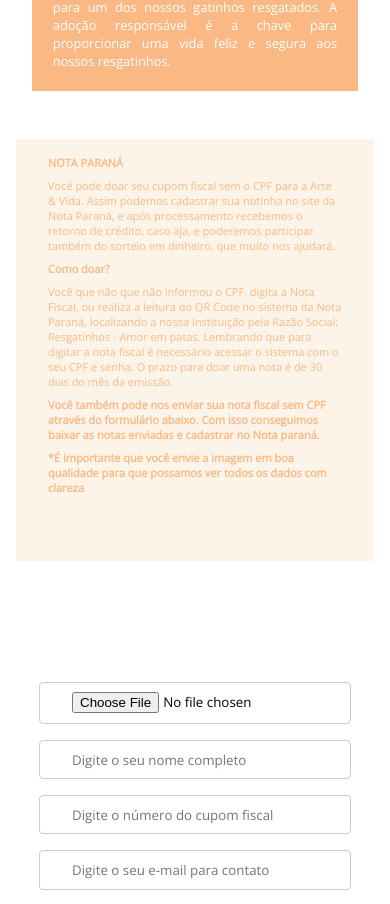
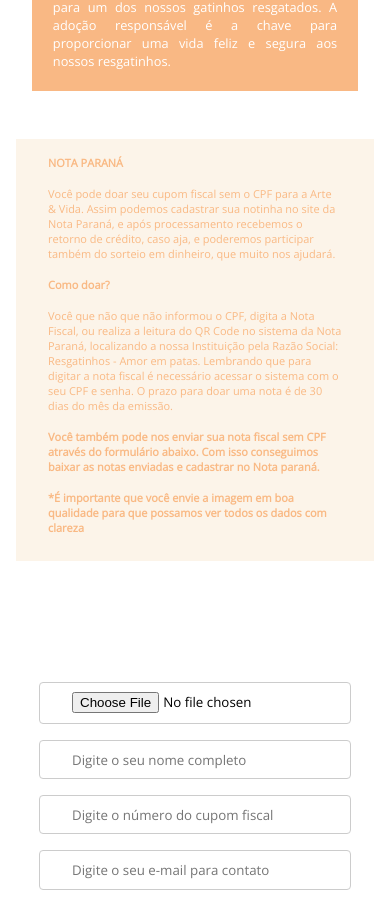
Before and after one commit to LuciaSindeaux/projeto-final-resgatinhos-reprograma, a React (Vite) app in the folder lucia-sindeaux/projeto-final-resgatinhos/: page /comoAjudar in a window 390 px wide. Shown: the part 1812-2716 px from the top of the page. Built offline with nearby package versions, Linux system fonts and the light colour scheme; no server answers.

Commit message:
fix responsivo principal

```diff
--- a/lucia-sindeaux/projeto-final-resgatinhos/src/styles/pages/contato.module.css
+++ b/lucia-sindeaux/projeto-final-resgatinhos/src/styles/pages/contato.module.css
@@ -61,6 +61,7 @@
   .doeNota {
     color: #f9b984;
     font-size: 1rem;
+    padding-bottom: 0.5rem;
     padding-top: 0.5rem;
     padding-left: 1rem;
     padding-right: 1rem;
```
